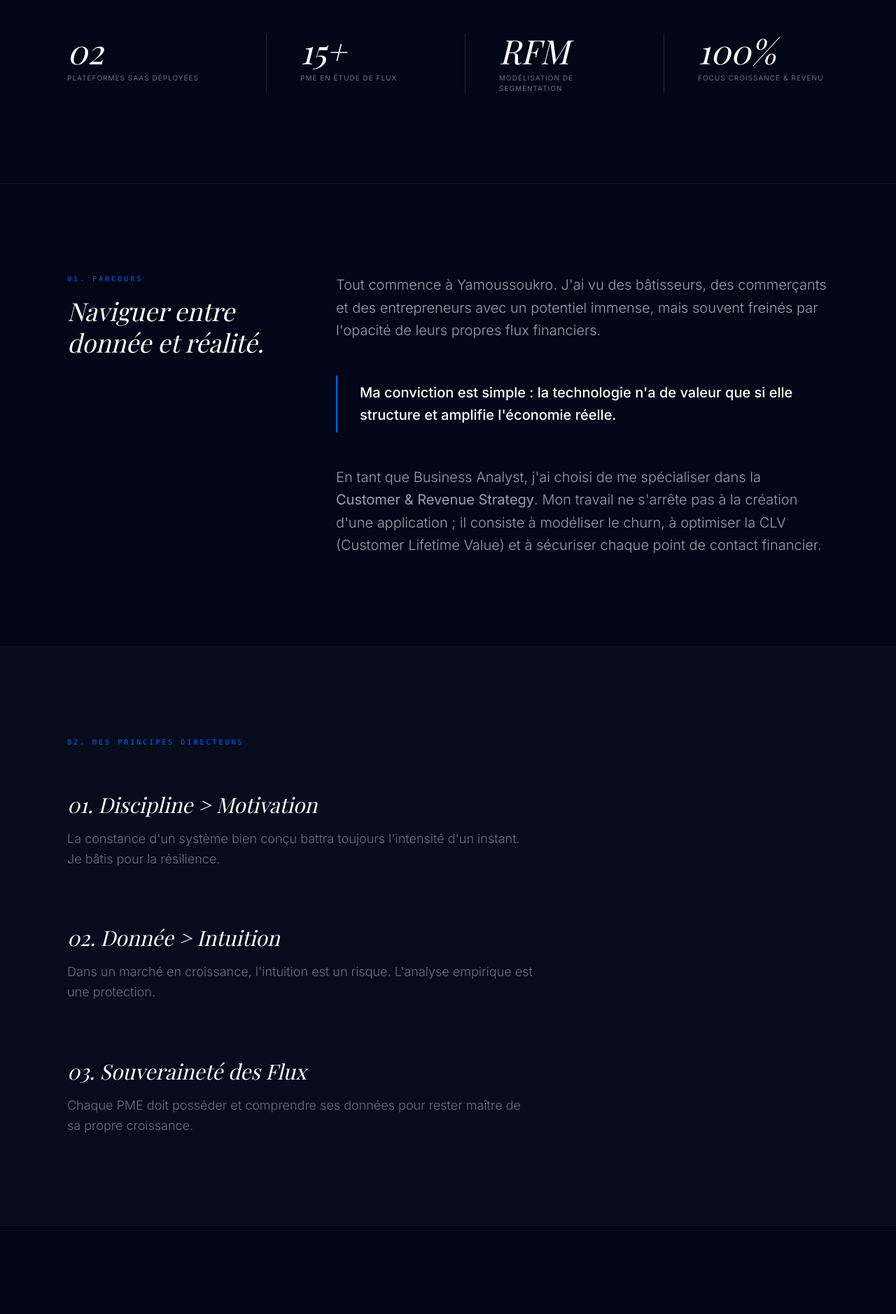
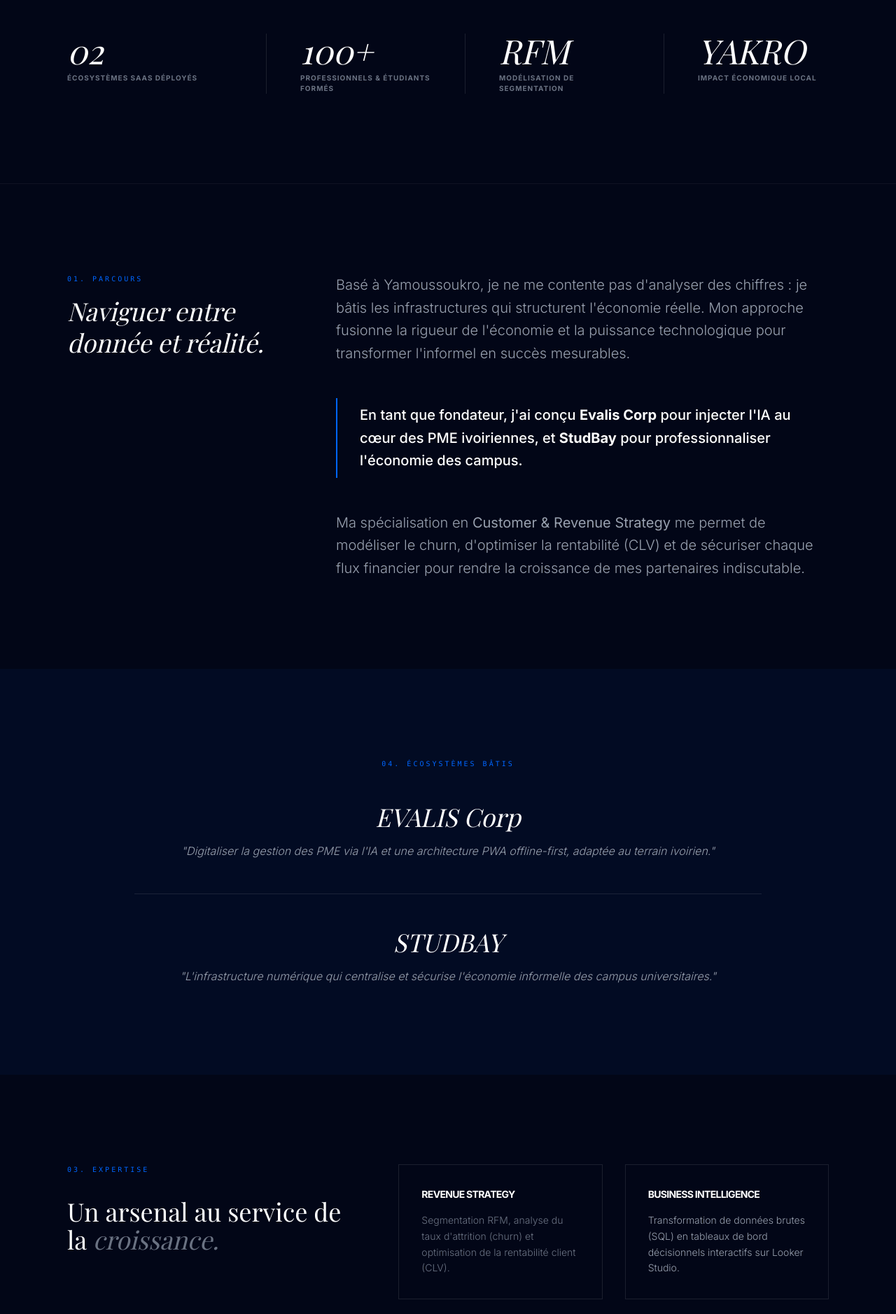
Before and after one commit to Medoune-data/medoune-business-analyst, a Next.js app: page /about in a window 1280 px wide. Shown: the part 880-2758 px from the top of the page at 70% size. Built offline with nearby package versions, Linux system fonts and the light colour scheme; a web font is replaced by a local one.

Commit message:
Branding Final : Manifeste, Expertise & Entity Control

```diff
--- a/src/app/about/page.tsx
+++ b/src/app/about/page.tsx
@@ -48,24 +48,24 @@
       </section>
 
       {/* --- LE RESTE DES SECTIONS RESTE IDENTIQUE --- */}
-      {/* SECTION 2 : LES CHIFFRES... */}
+      {/* SECTION 2 : L'IMPACT EN CHIFFRES */}
 <section className="py-32 px-6 lg:px-24 border-b border-white/5">
   <div className="grid grid-cols-1 md:grid-cols-4 gap-12">
     <div className="text-center md:text-left">
       <span className="text-5xl font-serif italic text-white block mb-2">02</span>
-            <p className="text-[10px] uppercase tracking-widest text-gray-500">Plateformes SaaS Déployées</p>
+      <p className="text-[10px] uppercase tracking-widest text-gray-500 font-bold">Écosystèmes SaaS Déployés</p>
     </div>
     <div className="text-center md:text-left border-l-0 md:border-l border-white/10 md:pl-12">
-            <span className="text-5xl font-serif italic text-white block mb-2">15+</span>
-            <p className="text-[10px] uppercase tracking-widest text-gray-500">PME en Étude de Flux</p>
+      <span className="text-5xl font-serif italic text-white block mb-2">100+</span>
+      <p className="text-[10px] uppercase tracking-widest text-gray-500 font-bold">Professionnels & Étudiants Formés</p>
     </div>
     <div className="text-center md:text-left border-l-0 md:border-l border-white/10 md:pl-12">
       <span className="text-5xl font-serif italic text-white block mb-2">RFM</span>
-            <p className="text-[10px] uppercase tracking-widest text-gray-500">Modélisation de Segmentation</p>
+      <p className="text-[10px] uppercase tracking-widest text-gray-500 font-bold">Modélisation de Segmentation</p>
     </div>
     <div className="text-center md:text-left border-l-0 md:border-l border-white/10 md:pl-12">
-            <span className="text-5xl font-serif italic text-white block mb-2">100%</span>
-            <p className="text-[10px] uppercase tracking-widest text-gray-500">Focus Croissance & Revenu</p>
+      <span className="text-5xl font-serif italic text-white block mb-2">YAKRO</span>
+      <p className="text-[10px] uppercase tracking-widest text-gray-500 font-bold">Impact Économique Local</p>
     </div>
   </div>
 </section>
@@ -83,79 +83,73 @@
 
   <div className="lg:col-span-8 space-y-12 text-gray-400 text-xl font-light leading-relaxed">
   <p>
-      Tout commence à Yamoussoukro. J'ai vu des bâtisseurs, des commerçants et des entrepreneurs avec un potentiel immense, mais souvent freinés par l'opacité de leurs propres flux financiers.
+    Basé à Yamoussoukro, je ne me contente pas d'analyser des chiffres : je bâtis les infrastructures qui structurent l'économie réelle. Mon approche fusionne la rigueur de l'économie et la puissance technologique pour transformer l'informel en succès mesurables.
   </p>
   <p className="text-white font-medium border-l-2 border-accent-primary pl-8 py-2">
-      Ma conviction est simple : la technologie n'a de valeur que si elle structure et amplifie l'économie réelle.
+    En tant que fondateur, j'ai conçu <strong>Evalis Corp</strong> pour injecter l'IA au cœur des PME ivoiriennes, et <strong>StudBay</strong> pour professionnaliser l'économie des campus.
   </p>
   <p>
-      En tant que Business Analyst, j'ai choisi de me spécialiser dans la <strong>Customer & Revenue Strategy</strong>. Mon travail ne s'arrête pas à la création d'une application ; il consiste à modéliser le churn, à optimiser la CLV (Customer Lifetime Value) et à sécuriser chaque point de contact financier.
+    Ma spécialisation en <strong>Customer & Revenue Strategy</strong> me permet de modéliser le churn, d'optimiser la rentabilité (CLV) et de sécuriser chaque flux financier pour rendre la croissance de mes partenaires indiscutable.
   </p>
 </div>
 </section>
 
-      {/* SECTION 4 : LES PRINCIPES (L'AUTORITÉ MORALE) */}
-      <section className="py-32 bg-white/[0.02] px-6 lg:px-24 border-y border-white/5">
-        <div className="max-w-4xl">
-          <h2 className="text-accent-primary font-mono uppercase tracking-[0.3em] text-[10px] mb-16">02. Mes Principes Directeurs</h2>
-          <div className="space-y-20">
-            {[
-              { title: "Discipline > Motivation", desc: "La constance d'un système bien conçu battra toujours l'intensité d'un instant. Je bâtis pour la résilience." },
-              { title: "Donnée > Intuition", desc: "Dans un marché en croissance, l'intuition est un risque. L'analyse empirique est une protection." },
-              { title: "Souveraineté des Flux", desc: "Chaque PME doit posséder et comprendre ses données pour rester maître de sa propre croissance." }
-            ].map((principle, i) => (
-              <div key={i} className="group">
-                <h4 className="text-3xl font-serif italic mb-4 group-hover:text-accent-primary transition-colors">0{i+1}. {principle.title}</h4>
-                <p className="text-gray-500 max-w-2xl text-lg font-light leading-relaxed">{principle.desc}</p>
+      {/* SECTION 4 : ÉCOSYSTÈMES & VISION */}
+<section className="py-32 bg-accent-primary/5 px-6 lg:px-24">
+  <div className="max-w-4xl mx-auto text-center">
+    <h2 className="text-accent-primary font-mono uppercase tracking-[0.3em] text-[10px] mb-12">04. Écosystèmes Bâtis</h2>
+    <div className="space-y-12">
+      <div className="pb-12 border-b border-white/10">
+        <h3 className="text-4xl font-serif italic text-white mb-4">EVALIS Corp</h3>
+        <p className="text-gray-400 font-light italic leading-relaxed">
+          "Digitaliser la gestion des PME via l'IA et une architecture PWA offline-first, adaptée au terrain ivoirien."
+        </p>
       </div>
-            ))}
-          </div>
-        </div>
-      </section>
-
-      {/* SECTION 5 : EXPERTISE TECHNIQUE DÉTAILLÉE (CŒUR MÉTIER) */}
-      <section className="py-32 px-6 lg:px-24">
-        <div className="grid grid-cols-1 lg:grid-cols-12 gap-12">
-          <div className="lg:col-span-5">
-            <h2 className="text-accent-primary font-mono uppercase tracking-[0.3em] text-[10px] mb-8">03. Expertise</h2>
-            <h3 className="text-4xl font-serif mb-8">Un arsenal au service de la <span className="italic text-gray-500 font-light">performance.</span></h3>
-          </div>
-          <div className="lg:col-span-7 grid grid-cols-1 md:grid-cols-2 gap-8">
-            <div className="p-8 border border-white/10 hover:bg-white/[0.02] transition-all">
-              <h4 className="text-white font-bold mb-4 uppercase tracking-tighter text-sm">Revenue Strategy</h4>
-              <p className="text-gray-500 text-sm font-light">Segmentation RFM, analyse du taux d'attrition et optimisation de la rentabilité client sur le long terme.</p>
-            </div>
-            <div className="p-8 border border-white/10 hover:bg-white/[0.02] transition-all">
-              <h4 className="text-white font-bold mb-4 uppercase tracking-tighter text-sm">Architecture Cloud</h4>
-              <p className="text-gray-500 text-sm font-light">Déploiement de solutions robustes sur Firebase pour la gestion de stocks et de CRM en temps réel.</p>
-            </div>
-            <div className="p-8 border border-white/10 hover:bg-white/[0.02] transition-all">
-              <h4 className="text-white font-bold mb-4 uppercase tracking-tighter text-sm">Analyse Économétrique</h4>
-              <p className="text-gray-500 text-sm font-light">Modélisation de l'adoption du Mobile Money par les PME (Impact sur l'inclusion financière).</p>
-            </div>
-            <div className="p-8 border border-white/10 hover:bg-white/[0.02] transition-all">
-              <h4 className="text-white font-bold mb-4 uppercase tracking-tighter text-sm">Systèmes SaaS</h4>
-              <p className="text-gray-500 text-sm font-light">Conception de Progressive Web Apps (PWA) optimisées pour les environnements à faible connectivité.</p>
+      <div>
+        <h3 className="text-4xl font-serif italic text-white mb-4">STUDBAY</h3>
+        <p className="text-gray-400 font-light italic leading-relaxed">
+          "L'infrastructure numérique qui centralise et sécurise l'économie informelle des campus universitaires."
+        </p>
       </div>
     </div>
   </div>
 </section>
 
-      {/* SECTION 6 : FOCUS ACTUEL (MOUVEMENT) */}
-      <section className="py-32 bg-accent-primary/5 px-6 lg:px-24">
-        <div className="max-w-4xl mx-auto text-center">
-          <h2 className="text-accent-primary font-mono uppercase tracking-[0.3em] text-[10px] mb-12">04. En Construction</h2>
-          <div className="space-y-12">
-            <div className="pb-12 border-b border-white/10">
-              <h3 className="text-3xl font-serif italic text-white mb-4">EVALIS Corp</h3>
-              <p className="text-gray-400 font-light italic">"Accompagner les commerçants ivoiriens vers une gestion financière transparente et automatisée."</p>
+      {/* SECTION 3 : L'ARSENAL STRATÉGIQUE (CŒUR MÉTIER) */}
+<section className="py-32 px-6 lg:px-24">
+  <div className="grid grid-cols-1 lg:grid-cols-12 gap-12">
+    <div className="lg:col-span-5">
+      <h2 className="text-accent-primary font-mono uppercase tracking-[0.3em] text-[10px] mb-8">03. Expertise</h2>
+      <h3 className="text-4xl font-serif mb-8">Un arsenal au service de la <span className="italic text-gray-500 font-light">croissance.</span></h3>
     </div>
-            <div>
-              <h3 className="text-3xl font-serif italic text-white mb-4">Recherche Mobile Money</h3>
-              <p className="text-gray-400 font-light italic">"Quantifier l'impact réel de la digitalisation des paiements sur la pérennité des petites entreprises locales."</p>
+    <div className="lg:col-span-7 grid grid-cols-1 md:grid-cols-2 gap-8">
+      {/* Carte 1 */}
+      <div className="p-8 border border-white/10 hover:bg-white/[0.02] transition-all">
+        <h4 className="text-white font-bold mb-4 uppercase tracking-tighter text-sm">Revenue Strategy</h4>
+        <p className="text-gray-500 text-sm font-light leading-relaxed">Segmentation RFM, analyse du taux d'attrition (churn) et optimisation de la rentabilité client (CLV).</p>
+      </div>
+      {/* Carte 2 */}
+      <div className="p-8 border border-white/10 hover:bg-white/[0.02] transition-all">
+        <h4 className="text-white font-bold mb-4 uppercase tracking-tighter text-sm">Business Intelligence</h4>
+        <p className="text-gray-400 text-sm font-light leading-relaxed">Transformation de données brutes (SQL) en tableaux de bord décisionnels interactifs sur Looker Studio.</p>
+      </div>
+      {/* Carte 3 */}
+      <div className="p-8 border border-white/10 hover:bg-white/[0.02] transition-all">
+        <h4 className="text-white font-bold mb-4 uppercase tracking-tighter text-sm">Analyse Économique</h4>
+        <p className="text-gray-500 text-sm font-light leading-relaxed">Modélisation économétrique et expertise sur l'impact financier du Mobile Money dans les marchés émergents.</p>
+      </div>
+      {/* Carte 4 */}
+      <div className="p-8 border border-white/10 hover:bg-white/[0.02] transition-all">
+        <h4 className="text-white font-bold mb-4 uppercase tracking-tighter text-sm">Data Analysis (R & SQL)</h4>
+        <p className="text-gray-500 text-sm font-light leading-relaxed">Extraction, nettoyage et analyse statistique de jeux de données complexes pour orienter les décisions business.</p>
       </div>
     </div>
   </div>
+</section>
+
+     {/* SECTION 6 : FOCUS ACTUEL (À SUPPRIMER) */}
+<section className="py-32 bg-accent-primary/5 px-6 lg:px-24">
+  {/* ... tout le contenu de la section 04. En Construction ... */}
 </section>
 
       {/* SECTION 7 : STACK TECHNIQUE (L'OUTILLAGE) */}
@@ -176,10 +170,11 @@
         </h2>
         <div className="flex flex-col md:flex-row gap-6">
           <Link
-            href="mailto:medoune.c.k.camara.pro@gmail.com"
+  href="https://calendly.com/medoune-camara/consultation-strategique-data-coaching"
+  target="_blank"
   className="px-12 py-5 bg-white text-black font-bold uppercase tracking-widest hover:bg-accent-primary hover:text-white transition-all shadow-2xl"
 >
-            Discuter Stratégie
+  Réserver une Session Stratégique
 </Link>
           <Link
             href="/projets"
--- a/src/app/layout.tsx
+++ b/src/app/layout.tsx
@@ -51,7 +51,52 @@
       <body className="bg-brand-midnight antialiased font-sans">
         <Navbar />
         {children}
-      </body>
+
+{/* SCRIPT JSON-LD POUR LE BRANDING GOOGLE & IA */}
+<script
+  type="application/ld+json"
+  dangerouslySetInnerHTML={{
+    __html: JSON.stringify({
+      "@context": "https://schema.org",
+      "@type": "Person",
+      "name": "Medoune Camara",
+      "jobTitle": "Economist & Business Analyst",
+      "url": "https://medoune-business-analyst.vercel.app",
+      "address": {
+        "@type": "PostalAddress",
+        "addressLocality": "Yamoussoukro",
+        "addressCountry": "CI"
+      },
+      "sameAs": [
+        "https://www.linkedin.com/in/medoune-kader-camara-a626b5373",
+        "https://web.facebook.com/MedouneCamara225",
+        "https://youtube.com/@medounecamara-s8n",
+        "https://x.com/Medoune_ecodata"
+      ],
+      "knowsAbout": [
+        "Business Intelligence",
+        "Revenue Strategy",
+        "SaaS Development",
+        "Economic Modeling",
+        "Data Analysis"
+      ],
+      "brand": [
+        {
+          "@type": "Brand",
+          "name": "Evalis Corp",
+          "description": "Solution SaaS de gestion commerciale avec IA pour les PME ivoiriennes."
+        },
+        {
+          "@type": "Brand",
+          "name": "StudBay",
+          "description": "Écosystème numérique centralisant l'économie des campus universitaires."
+        }
+      ]
+    })
+  }}
+/>
+
+ </body>
     </html>
   );
 }
```
Lines whose indentation alone changed are shown as unchanged.
